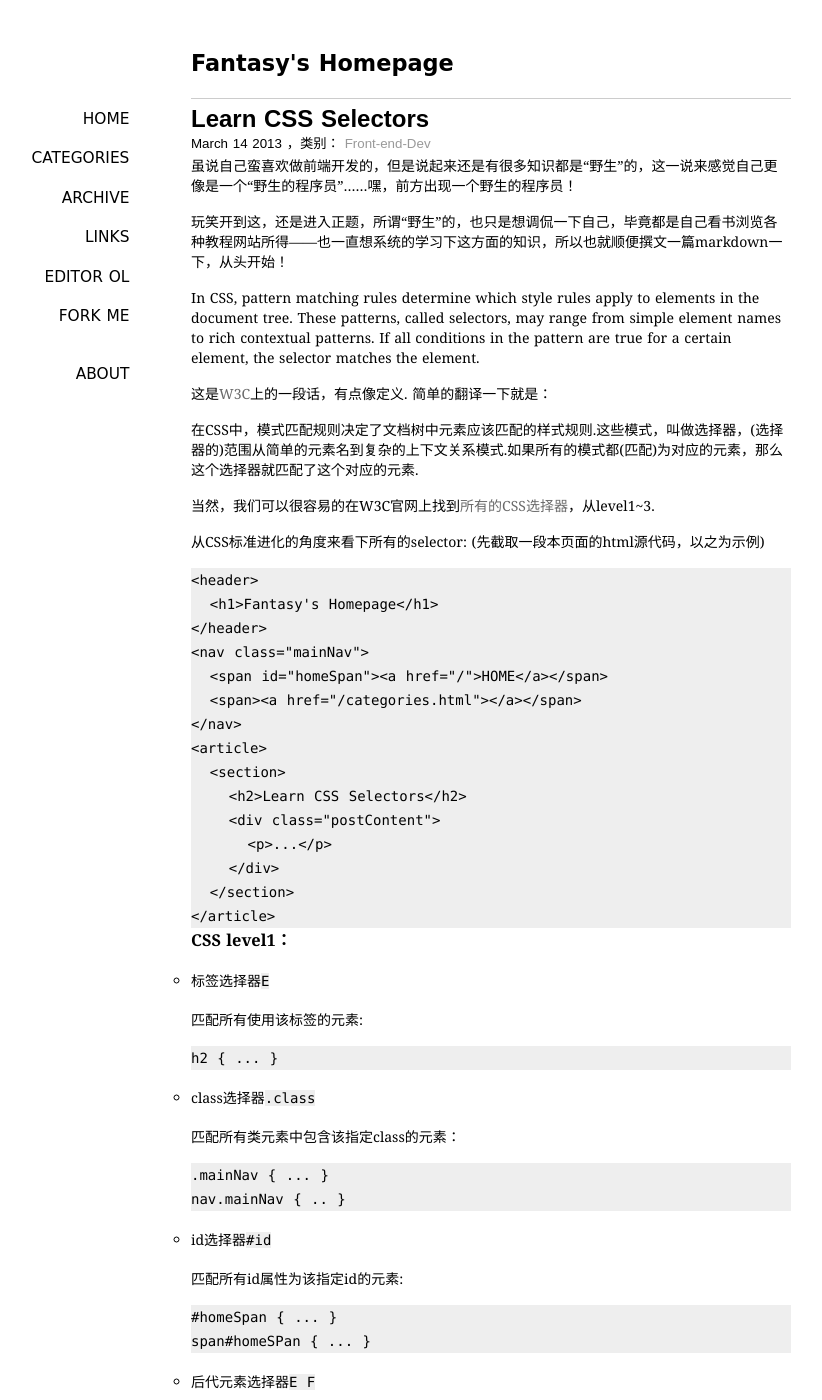
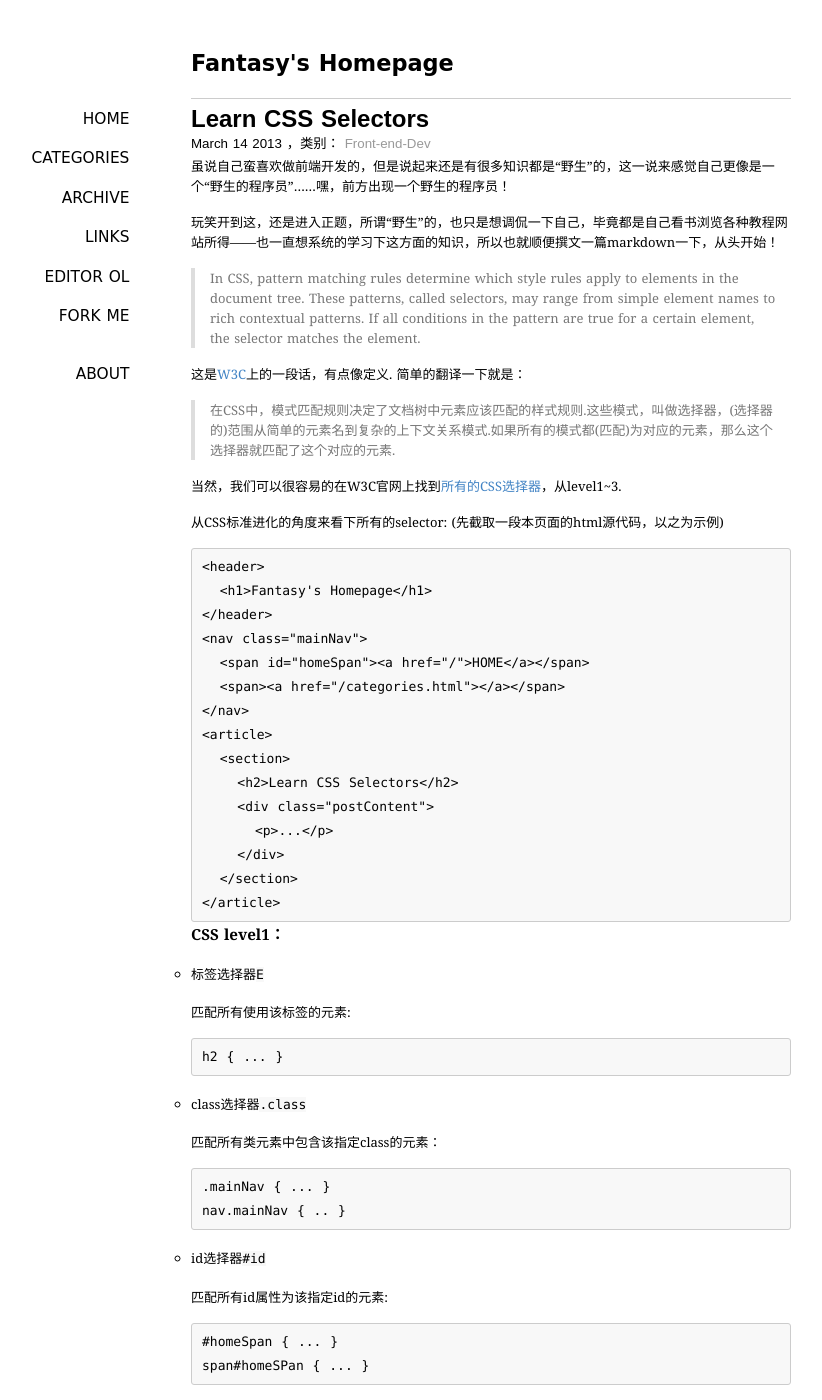
Before and after one commit to SFantasy/blog, a Jekyll site: the page built from _posts/2013-3-14-css-selector-note.markdown, in a window 1280 px wide and 1400 px high. Shown: the whole window, without its empty margins (149-971 px from the left). Built offline with Jekyll 4.4.1, drawn with Linux system fonts in a browser that asks for light colours; Markdown is read by kramdown in place of the engine named in the settings; comment, search, counter and statistics services are not loaded.

Commit message:
Update the style sheet of posts

```diff
--- a/media/css/default.css
+++ b/media/css/default.css
@@ -164,19 +164,32 @@ small a:hover {
   color: #f9f9f9;
   background-color: #000000;
 }
+
 .postContent {
-  font-size: 14px;
+  font-size: 13px;
   font-family: Georgia, "Microsoft YaHei", sans-serif;
+}
+.postContent blockquote {
+  border-left: 4px solid #DDD;
+  padding: 0 15px;
+  color: #777;
 }
 .postContent pre, .postContent code {
   font-family: "Source Code Pro", Consolas, sans-serif;
-  background-color: rgb(238, 238, 238);
+  background-color: #f8f8f8;
+  font-size: 13px;
+  overflow: auto;
+}
+.postContent pre {
+  border: 1px solid #ccc;
+  padding: 6px 10px;
+  border-radius: 3px;
 }
 .postContent a, #related a{
-  color: #696969;
+  color: #4183c4;
 }
 .postContent a:hover, #related a:hover {
-  color: #999999;
+  color: rgb(44, 94, 143);
 }
 .postContent li {
   list-style-type: circle;
```
Also changed, not shown: 3 other files.
